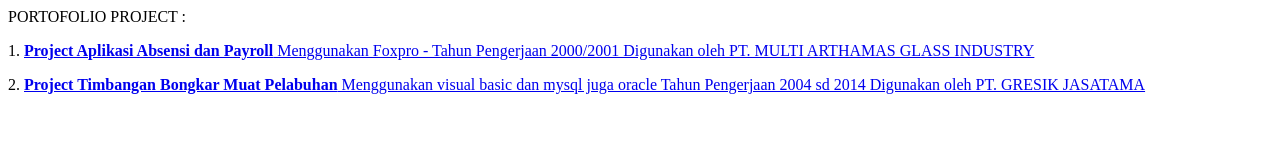
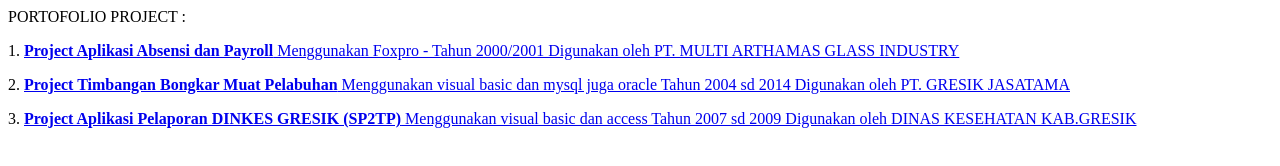
Before and after one commit to gajamedia/gajamedia.github.io, a plain HTML site: page index.html in a window 1280 px wide. Drawn offline with Linux system fonts and the light colour scheme.

Commit message:
Update index.html

```diff
--- a/index.html
+++ b/index.html
@@ -1,8 +1,12 @@
 PORTOFOLIO PROJECT :
 <p>1. <a href="https://github.com/gajamedia/payroll"><b>Project Aplikasi Absensi dan Payroll</b>
-  Menggunakan Foxpro - Tahun Pengerjaan 2000/2001
+  Menggunakan Foxpro - Tahun 2000/2001
   Digunakan oleh PT. MULTI ARTHAMAS GLASS INDUSTRY</a></p>
 <p>2. <a href="https://github.com/gajamedia/timbangan"><b>Project Timbangan Bongkar Muat Pelabuhan</b>
   Menggunakan visual basic dan mysql juga oracle
-  Tahun Pengerjaan 2004 sd 2014
+  Tahun 2004 sd 2014
   Digunakan oleh PT. GRESIK JASATAMA</a></p>
+<p>3. <a href="https://github.com/gajamedia/sp2tp"><b>Project Aplikasi Pelaporan DINKES GRESIK (SP2TP)</b>
+  Menggunakan visual basic dan access
+  Tahun 2007 sd 2009
+  Digunakan oleh DINAS KESEHATAN KAB.GRESIK</a></p>
```
